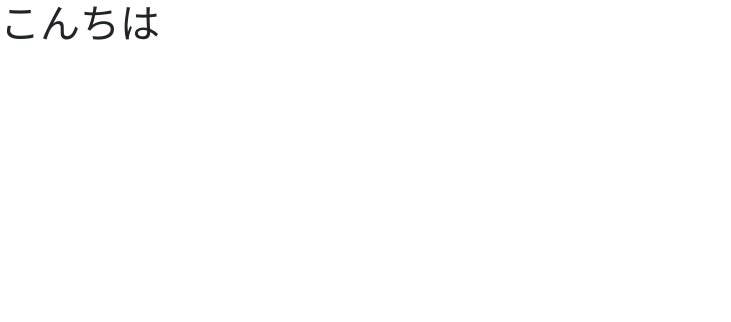
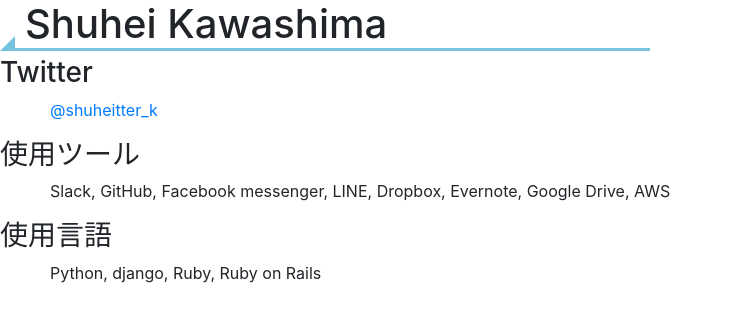
Before and after one commit to shuheeeei/shu_blog, a Django app: page / in a window 1280 px wide. Shown: the top 322 px of the page, without its empty margins (0-731 px from the left). Run offline with Django 3.2, Linux system fonts and the light colour scheme; some libraries are stand-ins or nearby versions.

Commit message:
create LP

```diff
--- a/apps/settings/base.py
+++ b/apps/settings/base.py
@@ -24,6 +24,7 @@
     'django.contrib.sessions',
     'django.contrib.messages',
     'django.contrib.staticfiles',
+    "apps.core",
 ]
 
 MIDDLEWARE = [
@@ -87,4 +88,6 @@
 
 USE_TZ = True
 
-STATIC_URL = '/static/'
+STATIC_ROOT = ""
+STATIC_URL = "/static/"
+STATICFILES_DIRS = (os.path.join(BASE_DIR, "static"),)
--- /dev/null
+++ b/static/css/core/style.css
@@ -0,0 +1,24 @@
+h1 {
+  position: relative;
+  padding-left: 25px;
+}
+
+h1:before {
+  position: absolute;
+  content: '';
+  bottom: -3px;
+  left: 0;
+  width: 0;
+  height: 0;
+  border: none;
+  border-left: solid 15px transparent;
+  border-bottom: solid 15px rgb(119, 195, 223);
+}
+h1:after {
+  position: absolute;
+  content: '';
+  bottom: -3px;
+  left: 10px;
+  width: 100%;
+  border-bottom: solid 3px rgb(119, 195, 223);
+}
--- a/templates/base.html
+++ b/templates/base.html
@@ -1,12 +1,15 @@
-<!doctype html>
+{% load static %}
+
+<!DOCTYPE html>
 <html lang="en">
   <head>
     <meta charset="utf-8">
     <meta name="viewport" content="width=device-width, initial-scale=1, shrink-to-fit=no">
 
     <link rel="stylesheet" href="https://stackpath.bootstrapcdn.com/bootstrap/4.3.1/css/bootstrap.min.css" integrity="sha384-ggOyR0iXCbMQv3Xipma34MD+dH/1fQ784/j6cY/iJTQUOhcWr7x9JvoRxT2MZw1T" crossorigin="anonymous">
+    <link rel="stylesheet" type="text/css" href="{% static 'css/core/style.css' %}">
 
-    <title>Hello, world!</title>
+    <title>tadano html</title>
   </head>
   <body>
     {% block header %}
--- a/templates/core/index.html
+++ b/templates/core/index.html
@@ -1,5 +1,21 @@
 {% extends "base.html" %}
 
 {% block header%}
-<h1>こんちは</h1>
+<div style="width: 50vw;">
+  <h1>Shuhei Kawashima</h1>
+</div>
+
+<div>
+  <h3>Twitter</h3>
+  <p style="padding-left: 50px;"><a href="https://twitter.com/shuheitter_k" target="_blank">@shuheitter_k</a></p>
+</div>
+<div>
+  <h3>使用ツール</h3>
+  <p style="padding-left: 50px;">Slack, GitHub, Facebook messenger, LINE, Dropbox, Evernote, Google Drive, AWS</p>
+</div>
+<div>
+  <h3>使用言語</h3>
+  <p style="padding-left: 50px;">Python, django, Ruby, Ruby on Rails</p>
+</div>
+
 {% endblock header %}
```
